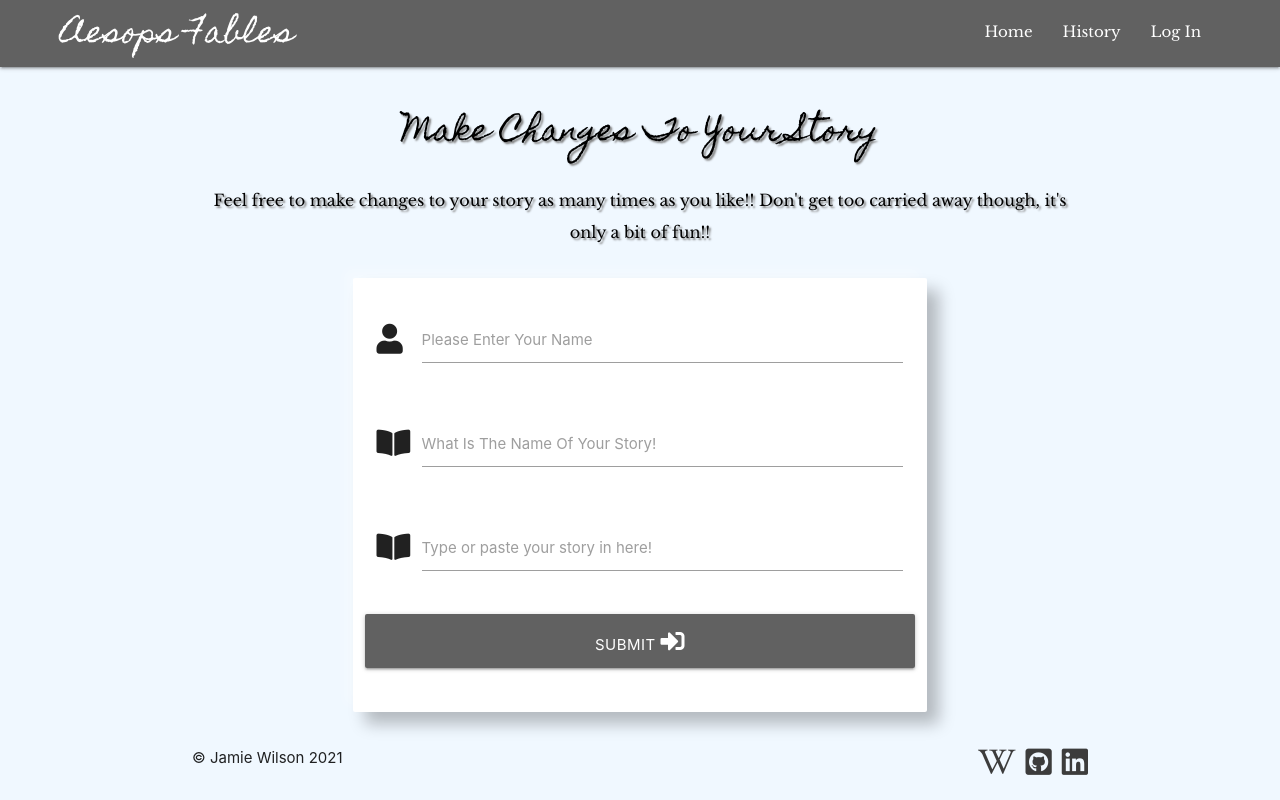
After one commit to JamieWilson2000/aesopsfablesms3, a Flask app: page /edit_story in a window 1280 px wide. The commit adds this page. Run offline with Flask 2, Linux system fonts and the light colour scheme; some libraries are stand-ins or nearby versions.

Commit message:
Add edit button to Your Stories page and wire to the edit_story page

```diff
--- a/app.py
+++ b/app.py
@@ -135,6 +135,12 @@ def competition():
     return render_template("competition.html")
 
 
+@app.route("/edit_story", methods=["GET", "POST"])
+def edit_story():
+
+    return render_template("edit_story.html")
+
+
 if __name__ == "__main__":
     app.run(host=os.environ.get("IP"),
     port=int(os.environ.get("PORT")),
--- a/static/css/style.css
+++ b/static/css/style.css
@@ -23,6 +23,12 @@ p {
     margin-bottom: 0;
     font-family: 'Libre Baskerville', serif;
     font-size:medium;
+}
+h5 {
+    width: 100%;
+}
+.btn {
+    margin-right: 20px;
 }
 .text-decoration {
     color: black;
--- /dev/null
+++ b/templates/edit_story.html
@@ -0,0 +1,59 @@
+{% extends "base.html" %}
+{% block content %}
+
+<div class="col s12">
+    <h2 class="text-decoration">Make Changes To Your Story</h2>
+</div>
+
+<div class="col s12 ">
+    <p class="text-decoration text-position">
+        Feel free to make changes to your story as many times as you like!! Don't get too carried away though, it's only a bit of fun!!
+    </p>
+</div>
+<br>
+<div class="row">
+    <form class="col s12 m8 offset-m2" method="POST" action="{{ url_for('competition') }}">
+        <div class="card-panel">
+
+
+            <!--Name Field-->
+            <div class="row">
+                <div class="input-field col s12">
+                    <i class="fas fa-user prefix grey-text text-darken-4"></i>
+                    <input id="username" name="username" type="text" minlength="5" maxlength="15" class="validate"
+                        required>
+                    <label for="username">Please Enter Your Name</label>
+                </div>
+            </div>
+
+            <!-- story title field-->
+            <div class="row">
+                <div class="input-field col s12">
+                    <i class="fas fa-book-open prefix grey-text text-darken-4"></i>
+                    <input id="storytitle" name="storytitle" type="text" minlength="5" maxlength="50" class="validate" required>
+                    <label for="storytitle">What Is The Name Of Your Story!</label>
+                </div>
+            </div>
+
+            <!-- story field-->
+            <div class="row">
+                <div class="input-field col s12">
+                    <i class="fas fa-book-open prefix grey-text text-darken-4"></i>
+                    <input id="story" name="story" type="text" minlength="5" maxlength="1000" class="validate" required>
+                    <label for="story">Type or paste your story in here!</label>
+                </div>
+            </div>
+
+            <!-- submit button-->
+            <div class="row">
+                <button type="submit" class="col s12 btn-large grey darken-2 text-shadow">
+                    Submit <i class="fas fa-sign-in-alt"></i>
+                </button>
+            </div>
+        </div>
+    </form>
+</div>
+
+
+
+{% endblock %}
```
Also changed, not shown: templates/profile.html (+5 -25 lines), README.md.
